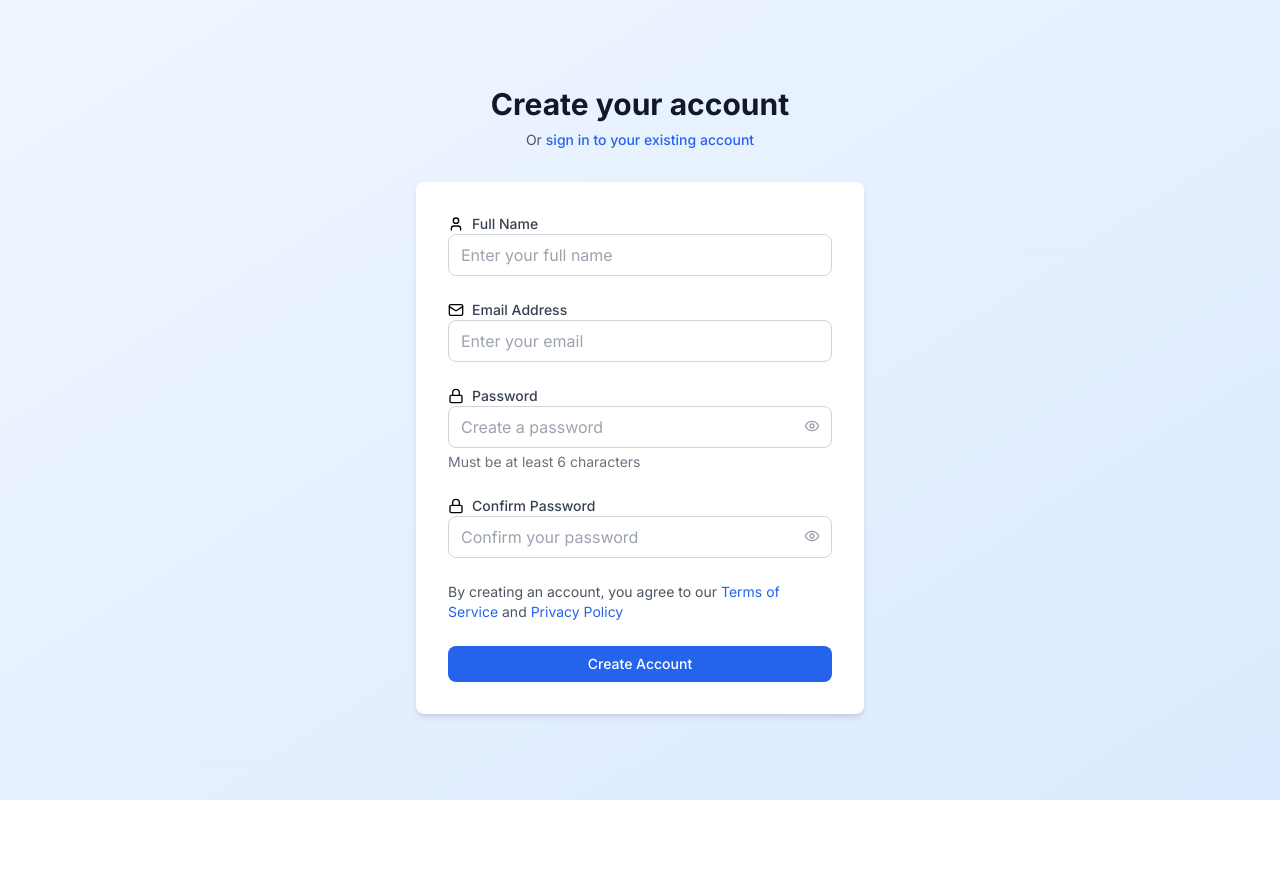
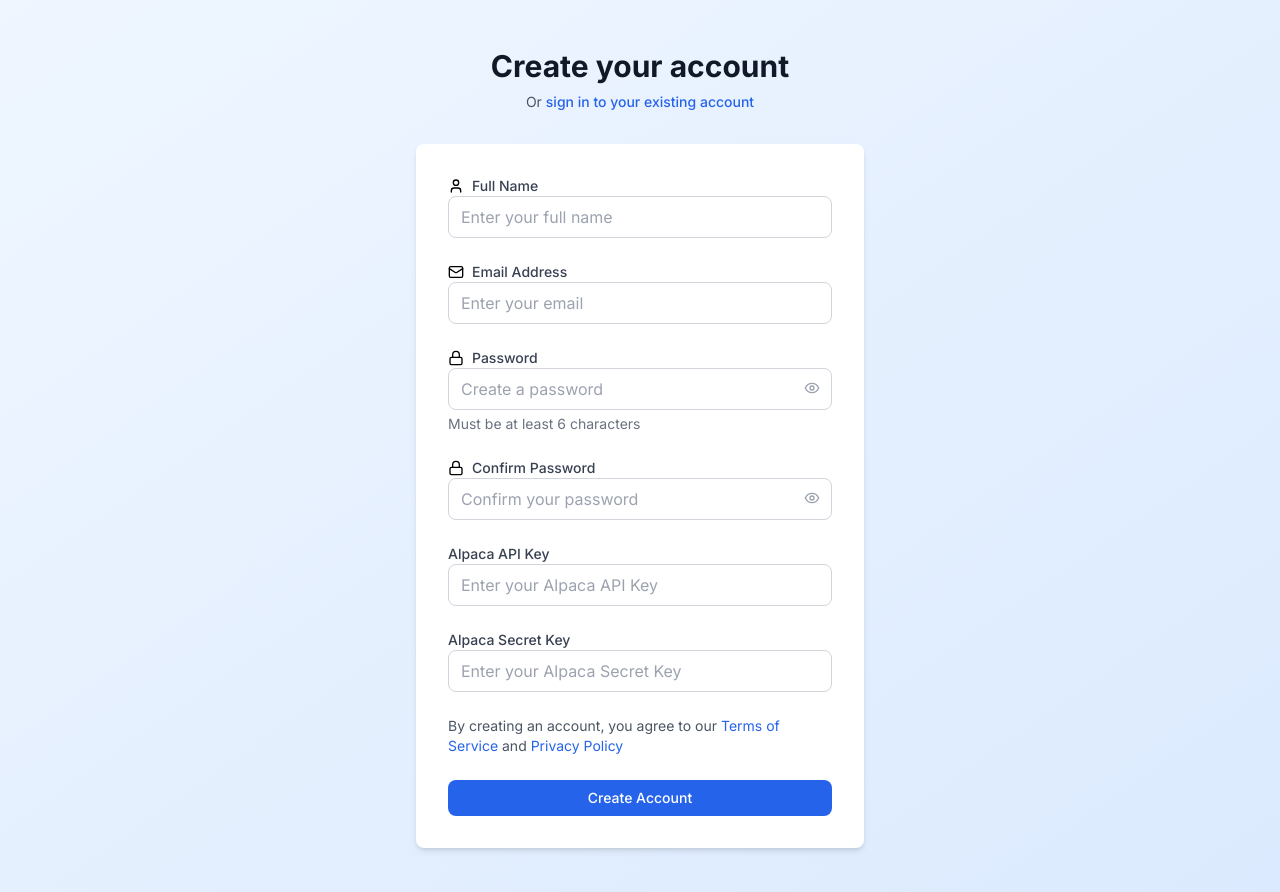
Before and after one commit to Capybara003/Foxquant-frontend, a Next.js app: page /register in a window 1280 px wide. Shown: the top 892 px of the page. Before the commit the page ends 800 px from the top, so only its background shows below. Built offline with nearby package versions, Linux system fonts and the light colour scheme; no server answers.

Commit message:
update ui

```diff
--- a/app/register/page.tsx
+++ b/app/register/page.tsx
@@ -17,6 +17,8 @@ export default function RegisterPage() {
   const [showConfirmPassword, setShowConfirmPassword] = useState(false)
   const [isLoading, setIsLoading] = useState(false)
   const [errors, setErrors] = useState<{ [key: string]: string }>({})
+  const [alpacaApiKey, setAlpacaApiKey] = useState('')
+  const [alpacaSecretKey, setAlpacaSecretKey] = useState('')
 
   const router = useRouter()
 
@@ -45,6 +47,13 @@ export default function RegisterPage() {
       newErrors.confirmPassword = 'Passwords do not match'
     }
 
+    if (!alpacaApiKey) {
+      newErrors.alpacaApiKey = 'Alpaca API Key is required'
+    }
+    if (!alpacaSecretKey) {
+      newErrors.alpacaSecretKey = 'Alpaca Secret Key is required'
+    }
+
     setErrors(newErrors)
     return Object.keys(newErrors).length === 0
   }
@@ -56,7 +65,7 @@ export default function RegisterPage() {
 
     setIsLoading(true)
     try {
-      await authAPI.register(name, email, password)
+      await authAPI.register(name, email, password, alpacaApiKey, alpacaSecretKey)
       router.push('/dashboard')
     } catch (error) {
       // Error is handled by the auth context
@@ -151,6 +160,30 @@ export default function RegisterPage() {
               </div>
             </div>
 
+            <div>
+              <Input
+                label="Alpaca API Key"
+                type="text"
+                value={alpacaApiKey}
+                onChange={(e) => setAlpacaApiKey(e.target.value)}
+                placeholder="Enter your Alpaca API Key"
+                error={errors.alpacaApiKey}
+                required
+              />
+            </div>
+
+            <div>
+              <Input
+                label="Alpaca Secret Key"
+                type="password"
+                value={alpacaSecretKey}
+                onChange={(e) => setAlpacaSecretKey(e.target.value)}
+                placeholder="Enter your Alpaca Secret Key"
+                error={errors.alpacaSecretKey}
+                required
+              />
+            </div>
+
             <div className="text-sm text-gray-600">
               By creating an account, you agree to our{' '}
               <Link href="/terms" className="text-primary-600 hover:text-primary-500">
--- a/services/api.ts
+++ b/services/api.ts
@@ -29,11 +29,11 @@ export const authAPI = {
     toast.success('Login successful!')
   },
 
-  register: async (name: string, email: string, password: string) => {
+  register: async (name: string, email: string, password: string, alpacaApiKey: string, alpacaSecretKey: string) => {
     const response = await fetch(`${API_BASE_URL}/auth/register`, {
       method: 'POST',
       headers: { 'Content-Type': 'application/json' },
-      body: JSON.stringify({ name, email, password }),
+      body: JSON.stringify({ name, email, password, alpacaApiKey, alpacaSecretKey }),
     })
     return response.json()
   },
```
